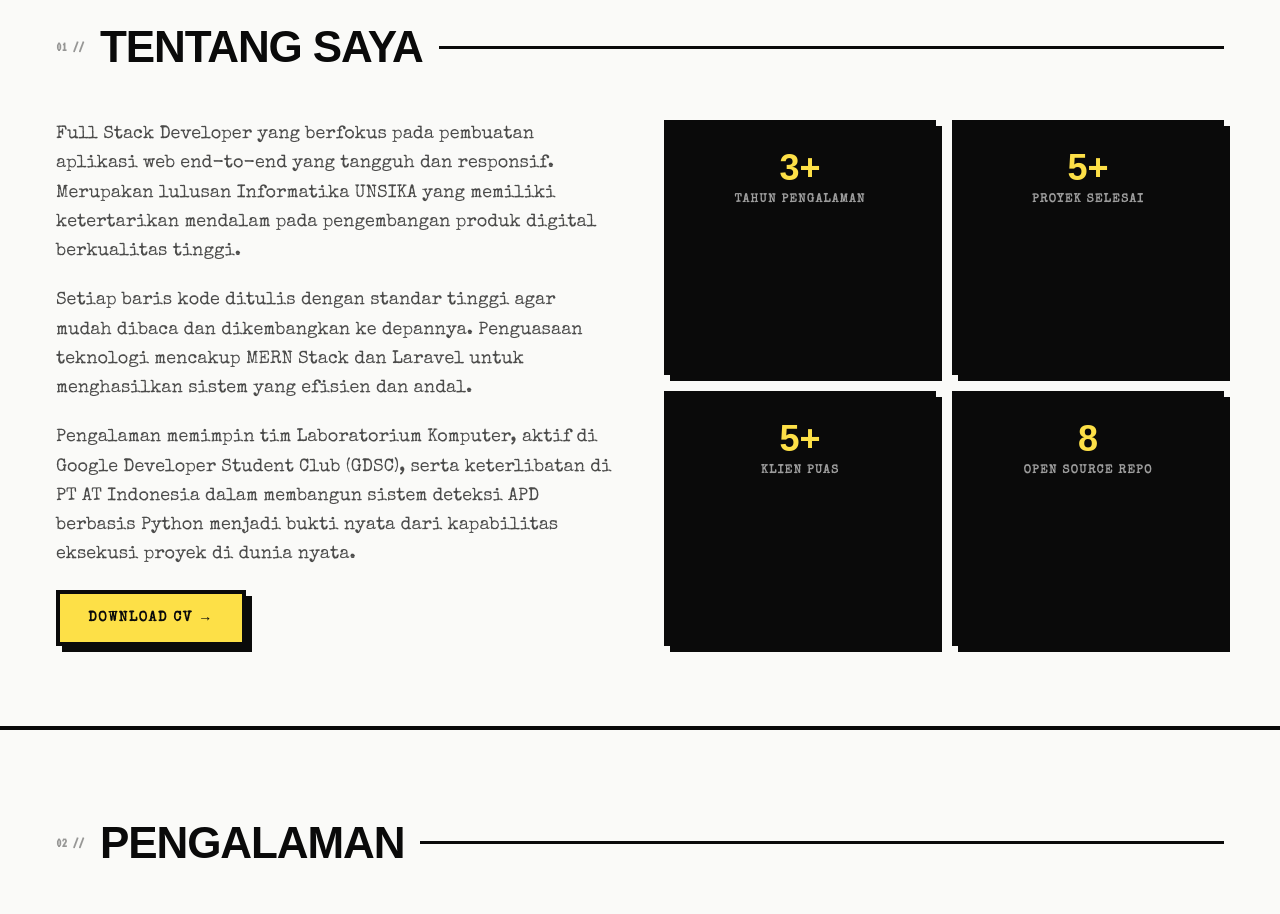
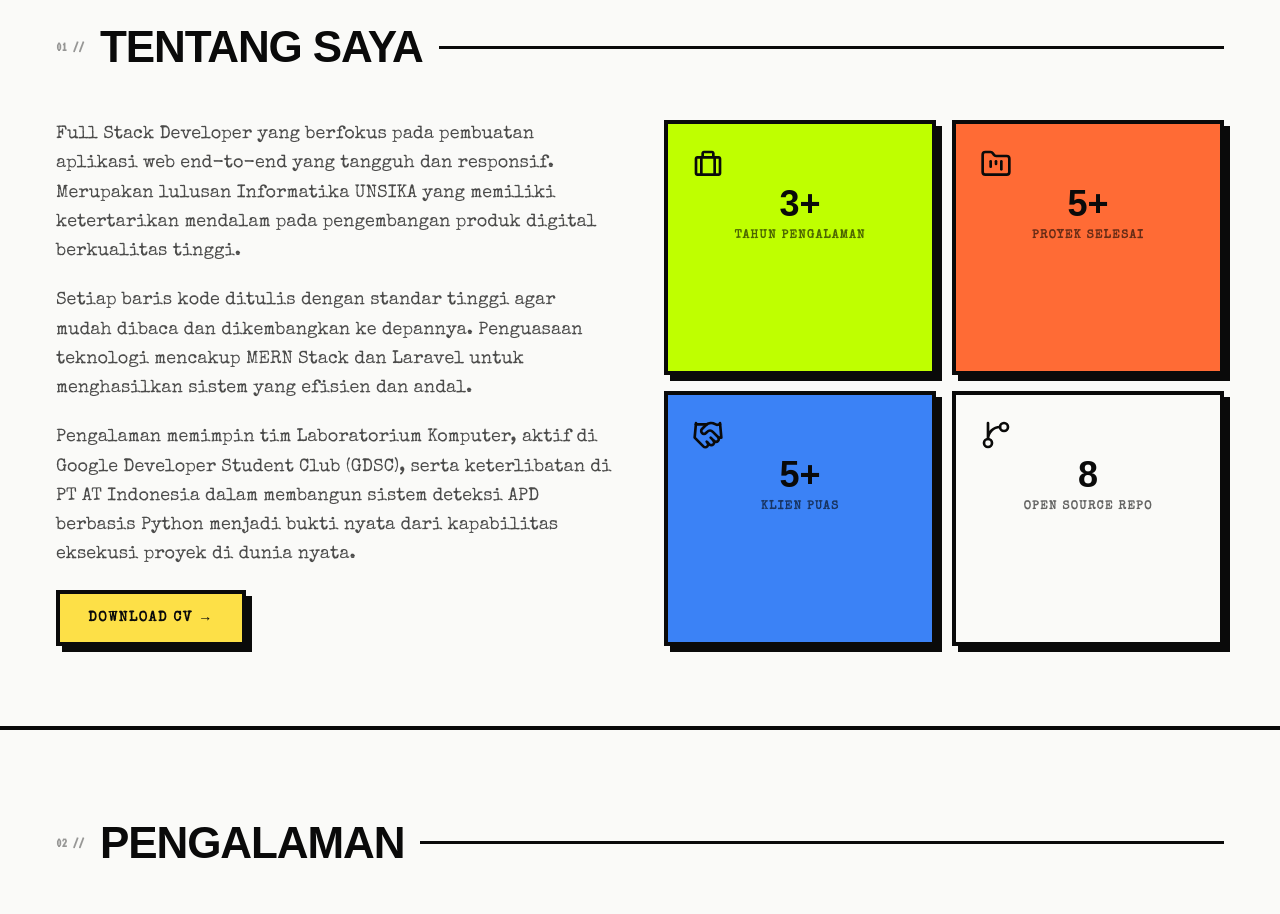
Before and after one commit to zalzdarkent/nextjs-portfolio-website, a Next.js app: page / in a window 1280 px wide. Shown: the part 960-1874 px from the top of the page. Built offline with nearby package versions, Linux system fonts and the light colour scheme; a web font is replaced by a local one.

Commit message:
feat: enhance AboutSection with icons and styling, update dependencies

```diff
--- a/app/layout.tsx
+++ b/app/layout.tsx
@@ -1,5 +1,4 @@
 import type { Metadata } from "next";
-// 💡 Import pasukan font pemberontak baru
 import { Rubik_Glitch, Special_Elite, VT323 } from "next/font/google";
 import "./globals.css";
 
--- a/components/AboutSection.tsx
+++ b/components/AboutSection.tsx
@@ -3,12 +3,39 @@
 import { useRef, useState } from "react";
 import { useInView } from "framer-motion";
 import { motion } from "framer-motion";
+import { BriefcaseBusiness, FolderKanban, Handshake, GitBranch } from "lucide-react";
+import type { LucideIcon } from "lucide-react";
+import { BiBriefcaseAlt } from "react-icons/bi";
 
 const STATS = [
-  { num: "3+", label: "Tahun Pengalaman" },
-  { num: "5+", label: "Proyek Selesai" },
-  { num: "5+", label: "Klien Puas" },
-  { num: "8", label: "Open Source Repo" },
+  {
+    num: "3+",
+    label: "Tahun Pengalaman",
+    icon: <BiBriefcaseAlt size={32} />,
+    bgColor: "bg-brutal-lime",
+    textColor: "text-brutal-black",
+  },
+  {
+    num: "5+",
+    label: "Proyek Selesai",
+    icon: <FolderKanban size={32} />,
+    bgColor: "bg-brutal-orange",
+    textColor: "text-brutal-black",
+  },
+  {
+    num: "5+",
+    label: "Klien Puas",
+    icon: <Handshake size={32} />,
+    bgColor: "bg-brutal-blue",
+    textColor: "text-brutal-black",
+  },
+  {
+    num: "8",
+    label: "Open Source Repo",
+    icon: <GitBranch size={32} />,
+    bgColor: "bg-brutal-purple",
+    textColor: "text-brutal-black",
+  },
 ];
 
 export default function AboutSection() {
@@ -32,7 +59,6 @@ export default function AboutSection() {
     }, 600);
 
     try {
-      // 💡 PERBAIKAN: Jalur URL disesuaikan dengan nama file baru yang tanpa spasi
       const response = await fetch("/resume/CV_Alif_Fadillah_Ummar.pdf");
       if (!response.ok) throw new Error("File tidak ditemukan");
 
@@ -42,7 +68,6 @@ export default function AboutSection() {
       const tempLink = document.createElement("a");
       tempLink.href = url;
 
-      // 💡 Mengambil nama file asli otomatis ("CV_Alif_Fadillah_Ummar.pdf")
       const fileName = "/resume/CV_Alif_Fadillah_Ummar.pdf".split("/").pop();
       if (fileName) tempLink.download = fileName;
 
@@ -125,13 +150,16 @@ export default function AboutSection() {
             <motion.div
               key={i}
               whileHover={{ x: 4, y: 4, boxShadow: "2px 2px 0px #0a0a0a" }}
-              className="bg-brutal-black text-brutal-white border-4 border-brutal-black shadow-brutal p-6 text-center cursor-default"
+              className={
+                `${s.bgColor} border-4 border-brutal-black shadow-brutal p-6 text-center cursor-default `
+              }
               style={{ boxShadow: "6px 6px 0px #0a0a0a" }}
             >
-              <span className="font-display text-4xl font-extrabold text-brutal-yellow block">
+              <span className="text-3xl block">{s.icon}</span>
+              <span className={`font-display text-4xl font-extrabold block mt-1 ${s.textColor}`}>
                 {s.num}
               </span>
-              <span className="font-body font-bold text-xs uppercase tracking-widest text-white/60 mt-1 block">
+              <span className="font-body font-bold text-xs uppercase tracking-widest text-black/60 mt-1 block">
                 {s.label}
               </span>
             </motion.div>
--- a/package.json
+++ b/package.json
@@ -11,6 +11,7 @@
   "dependencies": {
     "clsx": "^2.1.1",
     "framer-motion": "^11.3.0",
+    "lucide-react": "^1.17.0",
     "next": "14.2.5",
     "react": "^18",
     "react-dom": "^18",
```
Also changed, not shown: 1 other file (tests, documents, lock files or other folders).
